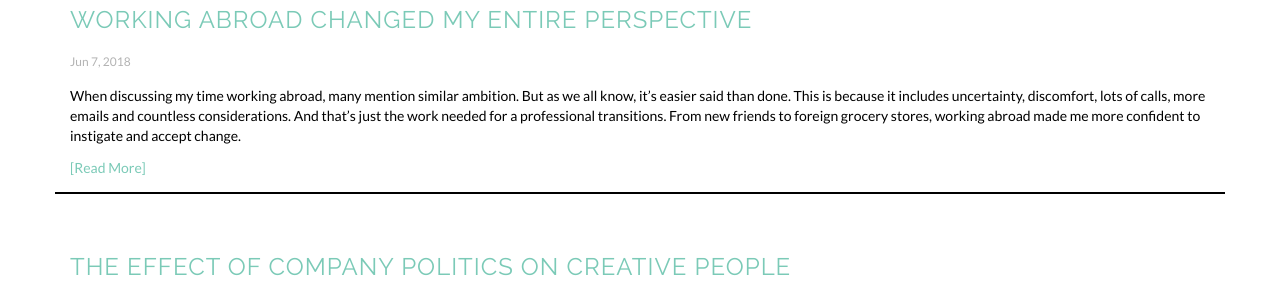
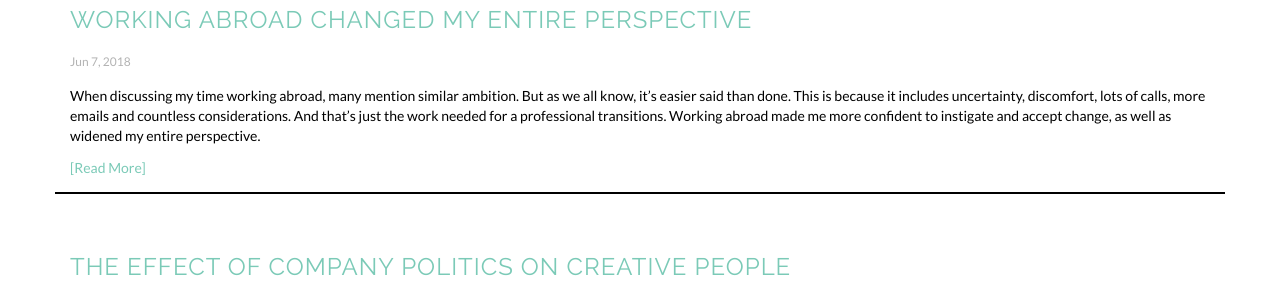
Before and after one commit to emilygv/emilyvernon.com, a Jekyll site: the page built from blog.html, in a window 1280 px wide and 900 px high. Shown: the part 214-514 px from the top of the window. Built offline with Jekyll 4.4.1, drawn with Linux system fonts in a browser that asks for light colours; nearby versions of some CDN libraries.

Commit message:
Challenges

```diff
--- a/_posts/2018-06-07-Working-Abroad-Changed-my-Entire-Perspective.md
+++ b/_posts/2018-06-07-Working-Abroad-Changed-my-Entire-Perspective.md
@@ -4,23 +4,23 @@
 categories: work-life
 img: "http://farm5.staticflickr.com/4912/30805698137_9e8fde0740_b.jpg"
 ---
-**When discussing my time working abroad, many mention similar ambition. But as we all know, it’s easier said than done. This is because it includes uncertainty, discomfort, lots of calls, more emails and countless considerations. And that’s just the work needed for a professional transitions. From new friends to foreign grocery stores, working abroad made me more confident to instigate and accept change.**
+**When discussing my time working abroad, many mention similar ambition. But as we all know, it’s easier said than done. This is because it includes uncertainty, discomfort, lots of calls, more emails and countless considerations. And that’s just the work needed for a professional transitions. Working abroad made me more confident to instigate and accept change, as well as widened my entire perspective.**
 
-The professional opportunities our generation benefits from exceeds our parents’. Working on the other side of the States was considered ambitious or even complicated when my parents graduated university. Today, it seems uneventful (yet still an accomplishment). Any move, whether cross-country or abroad, means getting used to a new job, living environment and governmental system. It’s an adjustment that never stops. Even after living in The Netherlands for seven years, I am still learning.
+The professional opportunities our generation benefits from exceeds our parents'choices. Working on the other side of the States was considered ambitious or even complicated when my parents graduated university. Today, it seems uneventful (yet still an accomplishment). Any move, whether cross-country or abroad, means getting used to a new job, living environment and governmental system. It’s an adjustment that never stops. Even after living in The Netherlands for seven years, I am still learning.
 
-*Cultural awareness*
-The best part about working abroad is learning about new cultures. This includes the culture of your new country and the people you meet. It gives you a better perspective of your home country. The many hallmarks I considered ‘normal’ in the States are not abroad. Discussing these with colleagues and friends is an amusing past time, as there’s always a topic to analyse. It can be everything from common idioms to birthday celebrations. Living versus visiting a new country made me more aware of how these differences shape our overall mindsets.
+**Cultural awareness**
+The best part about working abroad is learning about new cultures. This includes the culture of your new country and the people you meet. It gives you a better perspective of your home country. The many hallmarks I considered ‘normal’ in the States are not abroad. Discussing these with colleagues and friends is an amusing pastime, as there’s always a topic to analyse. It can be everything from common idioms to birthday celebrations. Living versus visiting a new country made me more aware of how these differences shape our overall mindsets.
 
-*Unexpected development*
+**Unexpected development**
 As mentioned earlier, moving abroad is not easy. Restarting your life, whether it’s finding new friends or your go-to cafe, is a game of trial-and-error. Unlike university where hundreds, even thousands, of freshmen were doing in tandem, your move to another country is not coordinated with a greater group. It means you are processing these frustrations and exciting moments on your own or with a partner. It can feel isolating. But many times this initial loneliness or uncertainty results in unexpected relationships or pastimes.
 
-*More resourceful*
+**More resourceful**
 When living in the States, I would ask my parents for advice around a wide range of topics. It could be what insurance to buy to which shoe cleaner is the most effective. But their advice did not apply to The Netherlands. Taxes, purchasing a house, hiring a contractor, health insurance, professional culture - it’s all different. Though we would discuss possibilities, I would need to do my own research and ask for advice outside of my familiar circle. I already considered myself independent, but living abroad meant final decisions were really my own.
 
-*Comfortable with uncertainty*
-When moving to a new country, there’s a lot you don’t know. For example, ‘how long will I stay’ or ‘is it easy to access a Dutch pension when I’m 70’? Many of these questions have reliable answers, but still no definite resolve. I am often going ahead with a share of uncertainties. This can make many hesitate or hold off on a decision. But over the years, I become more comfortable making the most informed decision possible, while knowing risks were involved. Your life is not as predicable when living outside of known systems.
+**Comfortable with uncertainty**
+When moving to a new country, there’s a lot you don’t know. For example, ‘how long will I stay’ or ‘is it easy to access a Dutch pension when I’m 70’? Many of these questions have reliable answers, but still no definite resolve. I am often going ahead with a share of uncertainties. This can make many hesitate or hold off on a decision. But over the years, I became more comfortable making the most informed decision possible, while knowing risks were involved. Your life is not as predicable when living outside of known systems.
 
-*Easier overtime*
+**Easier overtime**
 Much like learning another language, you become more aware of your needs, setbacks and approaches. A second move doesn’t seem as daunting - only easier and even addicting. There’s a thrill with overcoming the unfamiliar and discovering something new. Similarly, there are many aspects about moving abroad that remain mundane. Doing laundry, paying bills or fixing clothes doesn’t give me any greater thrill than doing them at home. When you uncover these aside the greater challenges, a move abroad can appear more familiar.
 
-I get it - moving abroad might or might not be possible for you now. But don’t cross off the option due to doubts in your own abilities. If my twenty-four year-old self could do it, I’m sure you could too. It’s a challenge that has a mix of the mundane and magnificent. Sure, I have no idea where I will end up next, but I would rather live with uncertainty than crushing dullness.
+I get it - moving abroad might or might not be possible for you now. But don’t cross off the option due to doubts in your own abilities. If my twenty-four year-old self could do it, I’m sure you could too. It’s a challenge that has a mix of the mundane and magnificent. Sure, I have no idea what's next. But I would rather live with uncertainty and a greater perspective than crushing dullness and predicability.
```
